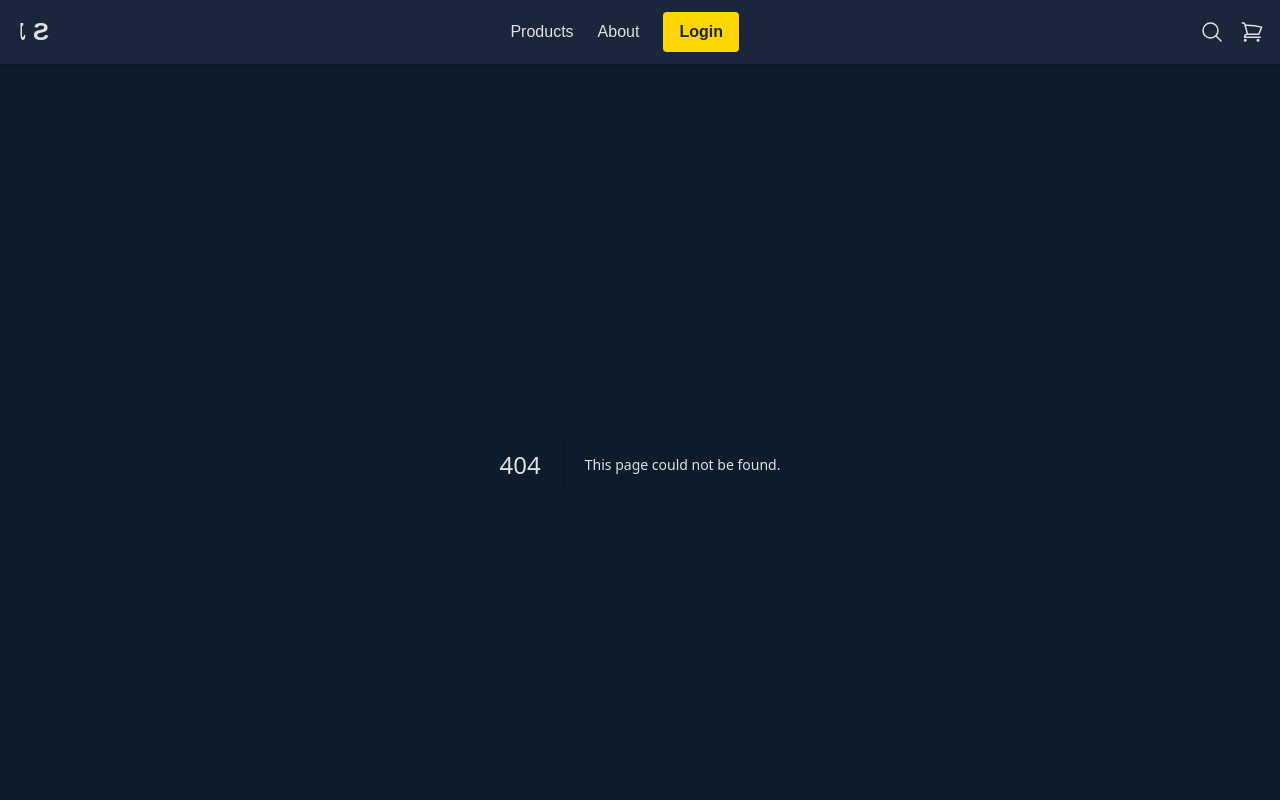
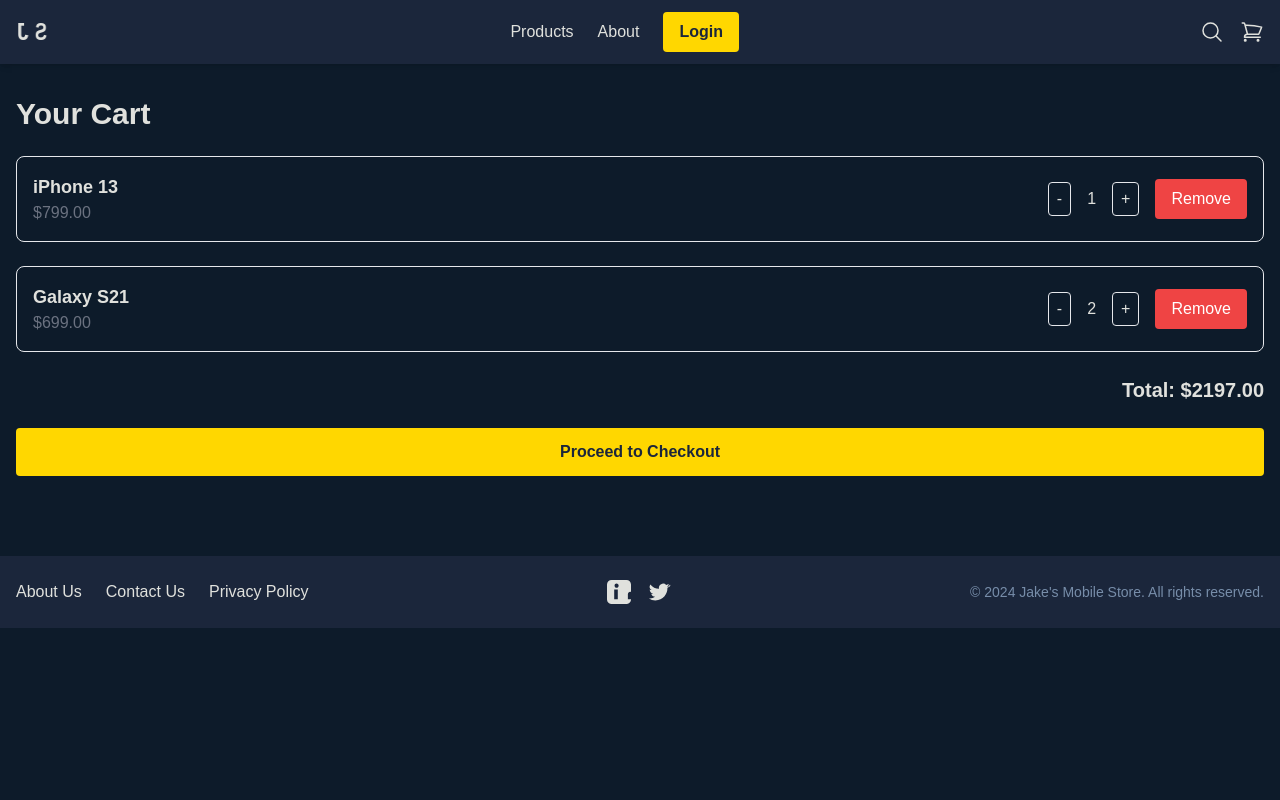
Before and after one commit to JacobSamas/jakes-mobilestore, a Next.js app: page /cart in a window 1280 px wide. Before the commit this address had no page. Shown: the top 800 px of the page. Built offline with nearby package versions, Linux system fonts and the light colour scheme.

Commit message:
feat: Added cart page

```diff
--- /dev/null
+++ b/src/app/cart/page.js
@@ -0,0 +1,80 @@
+"use client";
+
+import { useState } from "react";
+import Link from "next/link";
+
+export default function CartPage() {
+  const [cartItems, setCartItems] = useState([
+    { id: 1, name: "iPhone 13", price: 799, quantity: 1 },
+    { id: 2, name: "Galaxy S21", price: 699, quantity: 2 },
+  ]);
+
+  const handleQuantityChange = (id, amount) => {
+    setCartItems((prev) =>
+      prev.map((item) =>
+        item.id === id
+          ? { ...item, quantity: Math.max(1, item.quantity + amount) }
+          : item
+      )
+    );
+  };
+
+  const handleRemoveItem = (id) => {
+    setCartItems((prev) => prev.filter((item) => item.id !== id));
+  };
+
+  const totalPrice = cartItems.reduce((total, item) => total + item.price * item.quantity, 0);
+
+  return (
+    <div className="container mx-auto px-4 py-8">
+      <h1 className="text-3xl font-bold mb-6">Your Cart</h1>
+
+      {cartItems.length > 0 ? (
+        <div className="space-y-6">
+          {cartItems.map((item) => (
+            <div key={item.id} className="flex items-center justify-between p-4 border rounded-lg">
+              <div>
+                <h2 className="text-lg font-bold">{item.name}</h2>
+                <p className="text-gray-500">${item.price.toFixed(2)}</p>
+              </div>
+              <div className="flex items-center space-x-4">
+                <button
+                  onClick={() => handleQuantityChange(item.id, -1)}
+                  className="px-2 py-1 border rounded"
+                >
+                  -
+                </button>
+                <span>{item.quantity}</span>
+                <button
+                  onClick={() => handleQuantityChange(item.id, 1)}
+                  className="px-2 py-1 border rounded"
+                >
+                  +
+                </button>
+                <button
+                  onClick={() => handleRemoveItem(item.id)}
+                  className="px-4 py-2 bg-red-500 text-white rounded hover:bg-red-600"
+                >
+                  Remove
+                </button>
+              </div>
+            </div>
+          ))}
+
+          <div className="text-right font-bold text-xl">
+            Total: ${totalPrice.toFixed(2)}
+          </div>
+
+          <Link
+            href="/checkout"
+            className="block text-center px-6 py-3 bg-goldenStar text-deepBlue font-bold rounded hover:bg-starlight transition-all"
+          >
+            Proceed to Checkout
+          </Link>
+        </div>
+      ) : (
+        <p className="text-gray-500">Your cart is empty.</p>
+      )}
+    </div>
+  );
+}
--- a/src/components/Header.jsx
+++ b/src/components/Header.jsx
@@ -1,18 +1,18 @@
 "use client";
 
 import { useState, useEffect, useRef } from "react";
+import Link from "next/link";
 import { useRouter } from "next/navigation";
 import { Bars3Icon, ShoppingCartIcon, MagnifyingGlassIcon } from "@heroicons/react/24/outline";
 import { gsap } from "gsap";
 
 export default function Header() {
   const [menuOpen, setMenuOpen] = useState(false);
-  const [isLoggedIn, setIsLoggedIn] = useState(false); // Simulated login state
+  const [isLoggedIn, setIsLoggedIn] = useState(false);
   const headerRef = useRef(null);
   const titleRef = useRef([]);
   const router = useRouter();
 
-  // Rotating animation for title
   useEffect(() => {
     const letters = titleRef.current;
     gsap.to(letters, {
@@ -24,7 +24,6 @@ export default function Header() {
     });
   }, []);
 
-  // Slide animation for mobile menu
   useEffect(() => {
     const menu = document.getElementById("mobile-menu");
     if (menu) {
@@ -57,12 +56,12 @@ export default function Header() {
 
         {/* Desktop Navigation */}
         <nav className="hidden md:flex space-x-6 items-center">
-          <a href="/products" className="hover:text-goldenStar transition-all">
+          <Link href="/products" className="hover:text-goldenStar transition-all">
             Products
-          </a>
-          <a href="/about" className="hover:text-goldenStar transition-all">
+          </Link>
+          <Link href="/about" className="hover:text-goldenStar transition-all">
             About
-          </a>
+          </Link>
           <button
             className="px-4 py-2 bg-goldenStar text-deepBlue font-bold rounded hover:bg-starlight transition-all"
             onClick={() => setIsLoggedIn(!isLoggedIn)}
@@ -74,7 +73,9 @@ export default function Header() {
         {/* Icons */}
         <div className="flex items-center space-x-4">
           <MagnifyingGlassIcon className="h-6 w-6 cursor-pointer hover:text-goldenStar transition-all" />
-          <ShoppingCartIcon className="h-6 w-6 cursor-pointer hover:text-goldenStar transition-all" />
+          <Link href="/cart">
+            <ShoppingCartIcon className="h-6 w-6 cursor-pointer hover:text-goldenStar transition-all" />
+          </Link>
           <Bars3Icon
             className="h-6 w-6 cursor-pointer md:hidden"
             onClick={() => setMenuOpen(!menuOpen)}
@@ -88,15 +89,15 @@ export default function Header() {
         className="overflow-hidden md:hidden bg-deepBlue"
         style={{ height: 0, opacity: 0 }}
       >
-        <a href="/" className="block py-2 px-4 hover:bg-moonlitBlue">
+        <Link href="/" className="block py-2 px-4 hover:bg-moonlitBlue">
           Home
-        </a>
-        <a href="/products" className="block py-2 px-4 hover:bg-moonlitBlue">
+        </Link>
+        <Link href="/products" className="block py-2 px-4 hover:bg-moonlitBlue">
           Products
-        </a>
-        <a href="/about" className="block py-2 px-4 hover:bg-moonlitBlue">
+        </Link>
+        <Link href="/about" className="block py-2 px-4 hover:bg-moonlitBlue">
           About
-        </a>
+        </Link>
         <button
           className="block py-2 px-4 text-left hover:bg-moonlitBlue"
           onClick={() => setIsLoggedIn(!isLoggedIn)}
```
